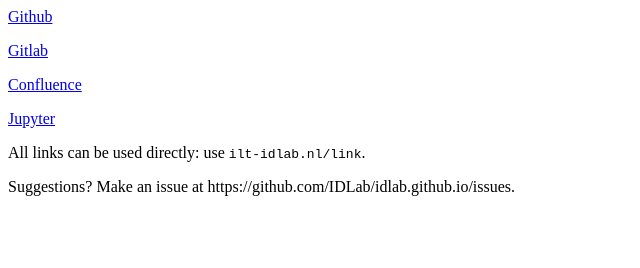
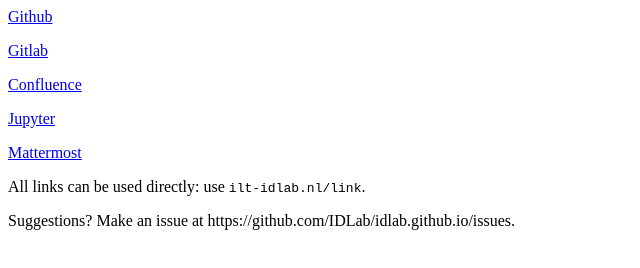
Before and after one commit to IDLab/idlab.github.io, a plain HTML site: page index.html in a window 1280 px wide. Shown: the whole page, without its empty margins (0-640 px from the left). Drawn offline with Linux system fonts and the light colour scheme.

Commit message:
Add Mattermost

```diff
--- a/index.html
+++ b/index.html
@@ -7,6 +7,7 @@
     <p><a href="https://gitlab.datascience.rijkscloud.nl">Gitlab</a></p>
     <p><a href="https://ilt-ca.atlassian.net/wiki/spaces/CA/overview">Confluence</a></p>
     <p><a href="https://jupyter.ilt.rijkscloud.nl/hub/login">Jupyter</a></p>
+    <p><a href="https://chat.datascience.rijkscloud.nl/">Mattermost</a></p>
     <p>All links can be used directly: use <tt>ilt-idlab.nl/link</tt>.</p>
     <p>Suggestions? Make an issue at https://github.com/IDLab/idlab.github.io/issues.</p>
   </body>
```
